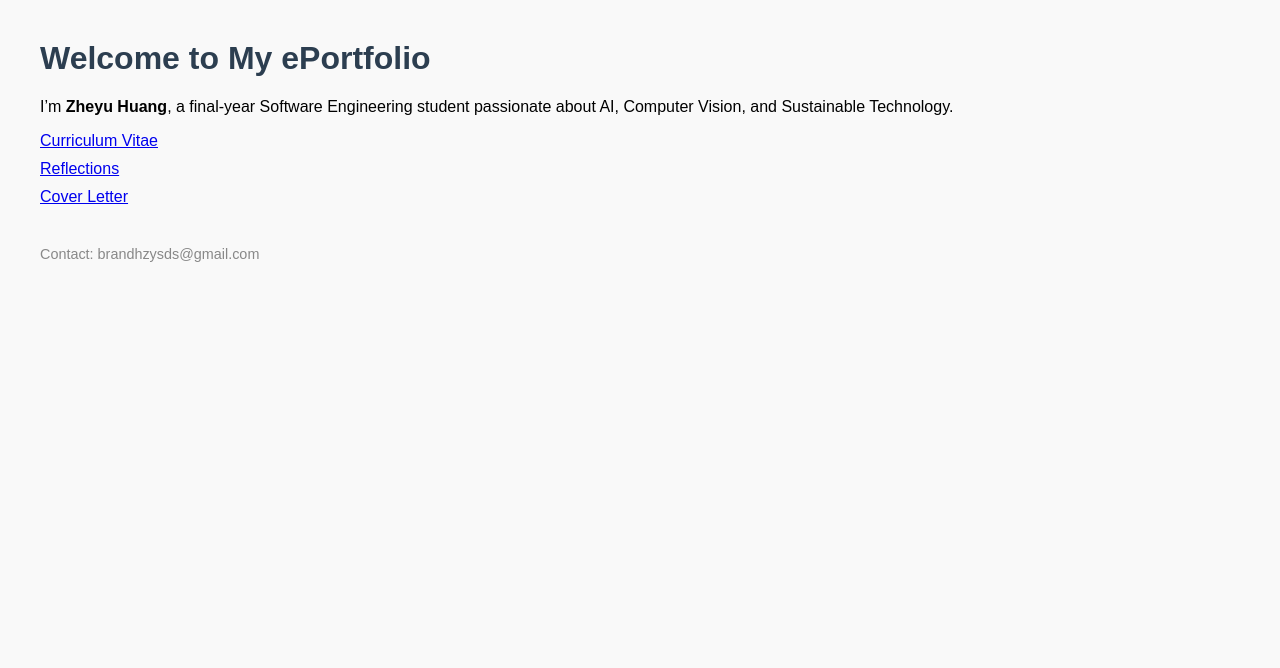
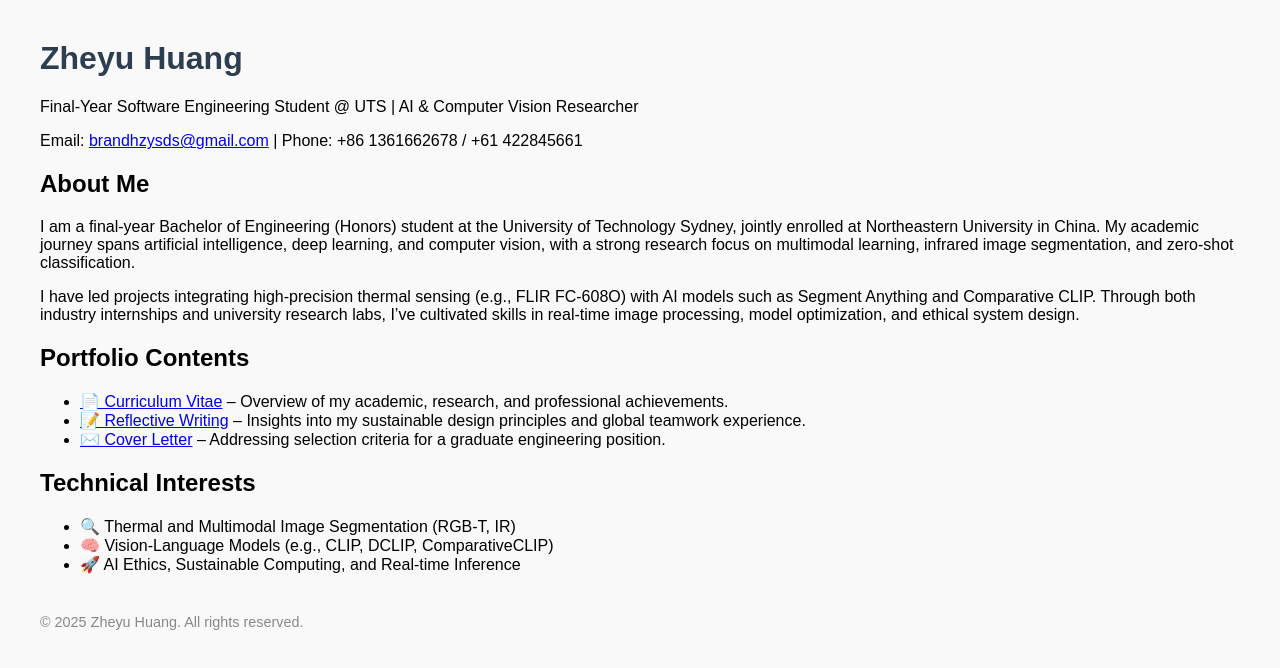
Before and after one commit to HZYSDS/HZYSDS.github.io, a plain HTML site: page index.html in a window 1280 px wide. Drawn offline with Linux system fonts and the light colour scheme.

Commit message:
Update index.html

```diff
--- a/index.html
+++ b/index.html
@@ -1,22 +1,46 @@
-
 <!DOCTYPE html>
-<html>
+<html lang="en">
 <head>
-    <title>Zheyu Huang | ePortfolio</title>
+    <meta charset="UTF-8">
+    <title>Zheyu Huang | AI Researcher & Software Engineer</title>
     <link rel="stylesheet" href="style.css">
 </head>
 <body>
-    <h1>Welcome to My ePortfolio</h1>
-    <p>I’m <strong>Zheyu Huang</strong>, a final-year Software Engineering student passionate about AI, Computer Vision, and Sustainable Technology.</p>
-    <nav>
+    <header>
+        <h1>Zheyu Huang</h1>
+        <p>Final-Year Software Engineering Student @ UTS | AI & Computer Vision Researcher</p>
+        <p>Email: <a href="mailto:brandhzysds@gmail.com">brandhzysds@gmail.com</a> | Phone: +86 1361662678 / +61 422845661</p>
+    </header>
+
+    <section>
+        <h2>About Me</h2>
+        <p>I am a final-year Bachelor of Engineering (Honors) student at the University of Technology Sydney, jointly enrolled at Northeastern University in China.
+        My academic journey spans artificial intelligence, deep learning, and computer vision, with a strong research focus on multimodal learning, infrared image segmentation, and zero-shot classification.</p>
+
+        <p>I have led projects integrating high-precision thermal sensing (e.g., FLIR FC-608O) with AI models such as Segment Anything and Comparative CLIP.
+        Through both industry internships and university research labs, I’ve cultivated skills in real-time image processing, model optimization, and ethical system design.</p>
+    </section>
+
+    <section>
+        <h2>Portfolio Contents</h2>
         <ul>
-            <li><a href="cv.html">Curriculum Vitae</a></li>
-            <li><a href="reflections.html">Reflections</a></li>
-            <li><a href="cover-letter.html">Cover Letter</a></li>
+            <li><a href="cv.html">📄 Curriculum Vitae</a> – Overview of my academic, research, and professional achievements.</li>
+            <li><a href="reflections.html">📝 Reflective Writing</a> – Insights into my sustainable design principles and global teamwork experience.</li>
+            <li><a href="cover-letter.html">✉️ Cover Letter</a> – Addressing selection criteria for a graduate engineering position.</li>
         </ul>
-    </nav>
+    </section>
+
+    <section>
+        <h2>Technical Interests</h2>
+        <ul>
+            <li>🔍 Thermal and Multimodal Image Segmentation (RGB-T, IR)</li>
+            <li>🧠 Vision-Language Models (e.g., CLIP, DCLIP, ComparativeCLIP)</li>
+            <li>🚀 AI Ethics, Sustainable Computing, and Real-time Inference</li>
+        </ul>
+    </section>
+
     <footer>
-        <p>Contact: brandhzysds@gmail.com</p>
+        <p>© 2025 Zheyu Huang. All rights reserved.</p>
     </footer>
 </body>
 </html>
```
